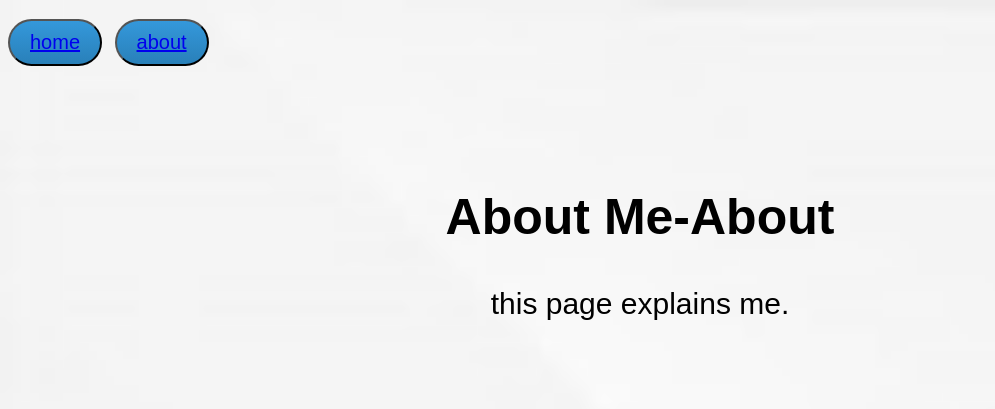
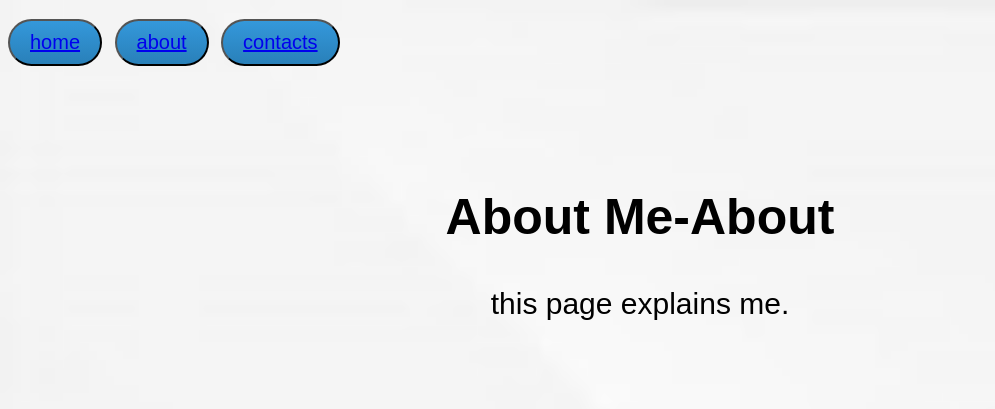
Before and after one commit to sizk12/about-about-me-, a plain HTML site: page index.html in a window 1280 px wide. Shown: the top 409 px of the page, without its empty margins (0-995 px from the left). Drawn offline with Linux system fonts and the light colour scheme.

Commit message:
Update index.html

```diff
--- a/index.html
+++ b/index.html
@@ -10,6 +10,7 @@
             <ul>
                 <Button><li><a href="https://sizk12.github.io/About-Home/">home</a></li></Button>
             <Button><li><a href="https://sizk12.github.io/About-Me-about-/">about</a></li></Button>
+                <Button><li><a href="#">contacts</a></li></Button>
             </ul>
         </nav>
         </div>
```
